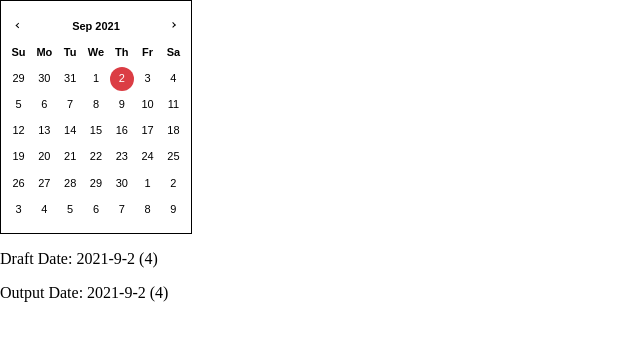
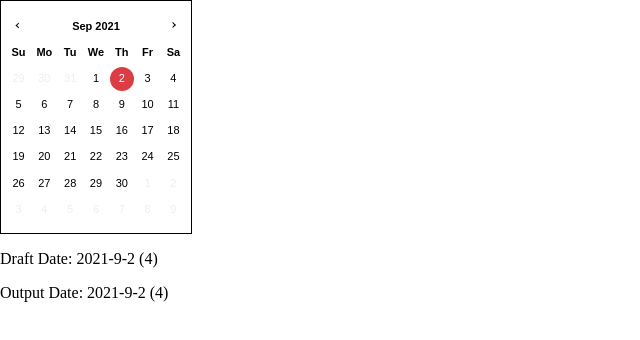
Before and after one commit to NorthaHuang/calendar-component, a Next.js app: page / in a window 1280 px wide. Shown: the top 340 px of the page, without its empty margins (0-640 px from the left). Built offline with nearby package versions, Linux system fonts and the light colour scheme.

Commit message:
feat: add the style of the date and year out of bounds

```diff
--- a/src/components/Calendar/CalendarBody/DateBody/index.tsx
+++ b/src/components/Calendar/CalendarBody/DateBody/index.tsx
@@ -104,6 +104,10 @@ const DateBody: FC = () => {
           {row.map((dateNumber) => (
             <Button
               key={`${rowIndex.toString()}-${dateNumber}`}
+              isOutOfBounds={
+                isLastMonthDate(rowIndex, dateNumber) ||
+                isNextMonthDate(rowIndex, dateNumber)
+              }
               isToday={
                 IsThisYearThisMonth &&
                 dateNumber === todayDate.getDate() &&
--- a/src/components/Calendar/CalendarBody/YearBody/index.tsx
+++ b/src/components/Calendar/CalendarBody/YearBody/index.tsx
@@ -11,10 +11,10 @@ const YearBody: FC = () => {
     useContext(CalendarContext);
 
   const thisYear = draftDate.getFullYear();
+  const yearsDecade = getYearDecade(draftDate);
 
   /* For Render */
   // Get years array
-  const yearsDecade = getYearDecade(draftDate);
   const firstYear = +`${yearsDecade}0` - 1;
   const years = [];
   for (let i = 0; i < 12; i += 1) {
@@ -45,6 +45,7 @@ const YearBody: FC = () => {
           {row.map((yearNumber) => (
             <Button
               key={yearNumber}
+              isOutOfBounds={yearNumber.toString().indexOf(yearsDecade) !== 0}
               isSelected={yearNumber === thisYear}
               onClick={() => yearClickHandler(yearNumber)}
             >
--- a/src/components/Calendar/CalendarBody/style.tsx
+++ b/src/components/Calendar/CalendarBody/style.tsx
@@ -21,6 +21,7 @@ export const Column4Wrapper = styled.div`
 `;
 
 type ButtonProps = {
+  isOutOfBounds?: boolean;
   isToday?: boolean;
   isSelected: boolean;
 };
@@ -47,6 +48,12 @@ export const Button = styled.button.attrs({ type: 'button' })<ButtonProps>`
 
   // for over the CSS specificity that on "<CalendarWrapper /> > button"
   && {
+    ${({ isOutOfBounds = false }) =>
+      isOutOfBounds &&
+      css`
+        color: ${({ theme: { palette } }) => palette.gray};
+      `}
+
     ${({ isToday = false }) =>
       isToday &&
       css`
```
